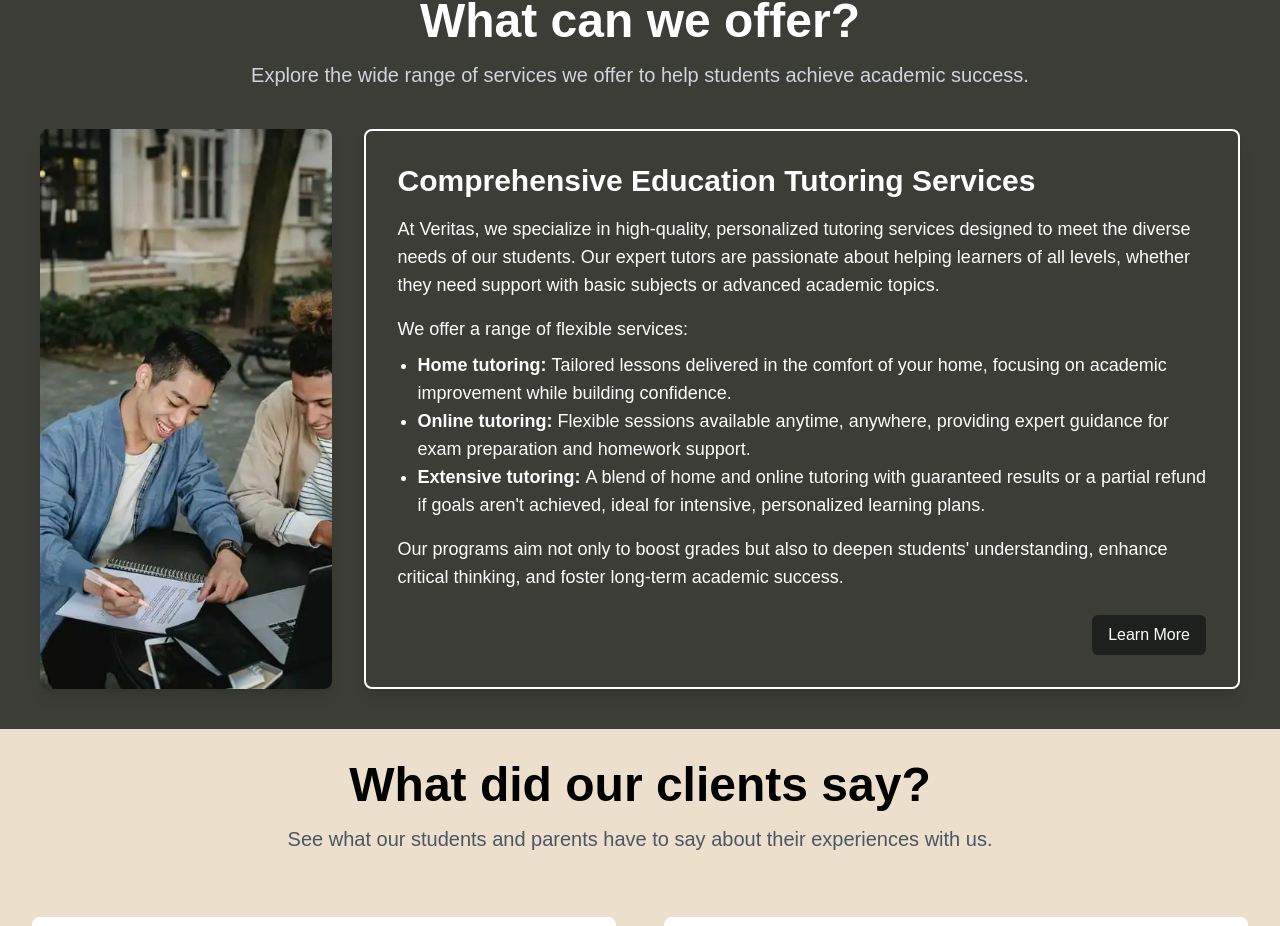
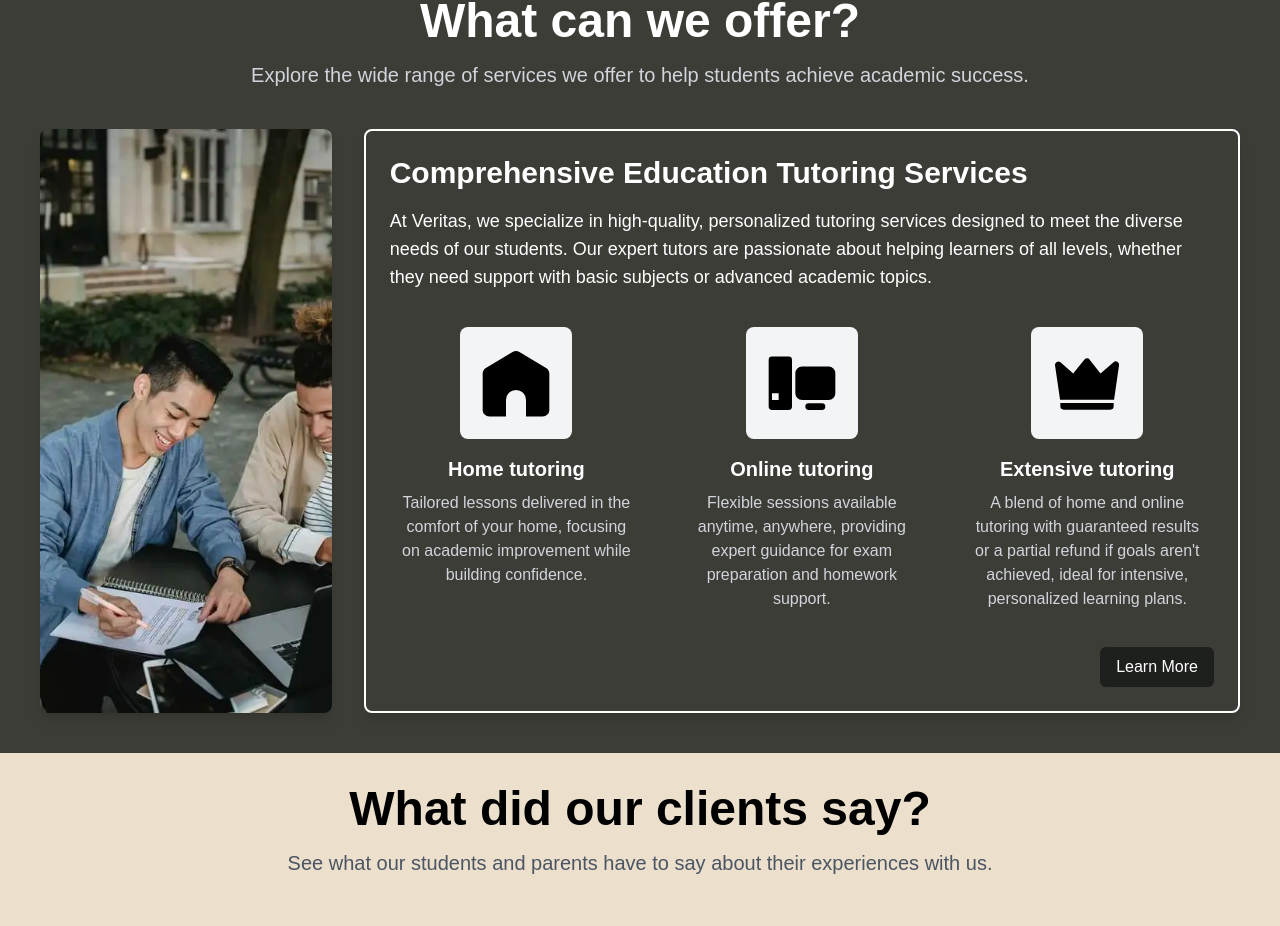
Before and after one commit to ValentinoFebian/code-challenge2, a Next.js app: page / in a window 1280 px wide. Shown: the part 1716-2642 px from the top of the page. Built offline with nearby package versions, Linux system fonts and the light colour scheme.

Commit message:
feat: visual update, improve API fetch

```diff
--- a/src/views/pages/home/components/ShortServicesSection.tsx
+++ b/src/views/pages/home/components/ShortServicesSection.tsx
@@ -14,7 +14,7 @@ function ShortServicesSection() {
 
             {/*Content*/}
             <div className="flex flex-col md:flex-row gap-8 items-center">
-                <div className="h-[35em] w-full md:w-[25%] hidden md:flex justify-center">
+                <div className="h-[36.5em] w-full md:w-[25%] hidden md:flex justify-center">
                     <img
                         src="img/Service.webp"
                         alt="tutor-teaching"
@@ -22,7 +22,8 @@ function ShortServicesSection() {
                     />
                 </div>
 
-                <div className="border-2 border-white h-auto w-full md:w-[75%] p-8 flex flex-col justify-center rounded-lg shadow-lg">
+                {/*Boxes*/}
+                <div className="border-2 border-white h-auto w-full md:w-[75%] p-6 flex flex-col justify-center rounded-lg shadow-lg">
                     <h3 className="text-2xl md:text-3xl font-semibold mb-4">
                         Comprehensive Education Tutoring Services
                     </h3>
@@ -30,18 +31,44 @@ function ShortServicesSection() {
                         At Veritas, we specialize in high-quality, personalized tutoring services designed to meet the diverse needs of our students.
                         Our expert tutors are passionate about helping learners of all levels, whether they need support with basic subjects or advanced academic topics.
                     </p>
-                    <p className="text-base md:text-lg leading-relaxed mt-4">
-                        We offer a range of flexible services:
-                    </p>
-                    <ul className="text-base md:text-lg leading-relaxed list-disc pl-5 mt-2">
-                        <li><span className="font-semibold">Home tutoring: </span>Tailored lessons delivered in the comfort of your home, focusing on academic improvement while building confidence.</li>
-                        <li><span className="font-semibold">Online tutoring: </span>Flexible sessions available anytime, anywhere, providing expert guidance for exam preparation and homework support.</li>
-                        <li><span className="font-semibold">Extensive tutoring: </span>A blend of home and online tutoring with guaranteed results or a partial refund if goals aren't achieved, ideal for intensive, personalized learning plans.</li>
-                    </ul>
 
-                    <p className="text-base md:text-lg leading-relaxed mt-4">
-                        Our programs aim not only to boost grades but also to deepen students' understanding, enhance critical thinking, and foster long-term academic success.
-                    </p>
+                    <div className="grid grid-cols-1 md:grid-cols-3 gap-8 mt-6">
+                        <div className="flex flex-col items-center p-3 rounded-lg hover:bg-gray-600 transition">
+                            <div className="w-[7rem] h-[7rem] bg-gray-100 rounded-lg mb-4 flex items-center justify-center">
+                                <img
+                                    src="icon/home-f.svg"
+                                    alt="home-tutor-icon"
+                                    className="w-[5rem] h-[5rem] rounded-lg"
+                                />
+                            </div>
+                            <h4 className="text-xl font-semibold">Home tutoring</h4>
+                            <p className="text-gray-300 mt-2 text-center">Tailored lessons delivered in the comfort of your home, focusing on academic improvement while building confidence.</p>
+                        </div>
+
+                        <div className="flex flex-col items-center p-3 rounded-lg hover:bg-gray-600 transition">
+                            <div className="w-[7rem] h-[7rem] bg-gray-100 rounded-lg mb-4 flex items-center justify-center">
+                                <img
+                                    src="icon/computer-f.svg"
+                                    alt="online-tutor-icon"
+                                    className="w-[5rem] h-[5rem] rounded-lg"
+                                />
+                            </div>
+                            <h4 className="text-xl font-semibold">Online tutoring</h4>
+                            <p className="text-gray-300 mt-2 text-center">Flexible sessions available anytime, anywhere, providing expert guidance for exam preparation and homework support.</p>
+                        </div>
+
+                        <div className="flex flex-col items-center p-3 rounded-lg hover:bg-gray-600 transition">
+                            <div className="w-[7rem] h-[7rem] bg-gray-100 rounded-lg mb-4 flex items-center justify-center">
+                                <img
+                                    src="icon/crown-f.svg"
+                                    alt="extensive-tutor-icon"
+                                    className="w-[5rem] h-[5rem] rounded-lg"
+                                />
+                            </div>
+                            <h4 className="text-xl font-semibold">Extensive tutoring</h4>
+                            <p className="text-gray-300 mt-2 text-center">A blend of home and online tutoring with guaranteed results or a partial refund if goals aren't achieved, ideal for intensive, personalized learning plans.</p>
+                        </div>
+                    </div>
 
                     <div className="mt-6 flex justify-end">
                         <button className="bg-[#1E201E] text-white px-4 py-2 rounded-md hover:bg-blue-700 transition-colors">
--- a/src/views/pages/services/components/ServiceSection.tsx
+++ b/src/views/pages/services/components/ServiceSection.tsx
@@ -15,13 +15,16 @@ function ServiceSection() {
 
                 {/*Service1*/}
                 <div className="bg-white rounded-lg shadow-lg p-10 flex flex-col items-center justify-between">
-                    <div className="mt-20 w-24 h-24 mb-4">
+                    <div className="mt-10 w-24 h-24 mb-4">
                         <img src="icon/home-f.svg" alt="home-tutor-icon" className="w-full h-full object-contain" />
                     </div>
                     <h3 className="text-xl md:text-2xl font-semibold mb-4 text-gray-800">Home Tutoring</h3>
                     <p className="text-center text-gray-600 text-sm md:text-lg mb-6">
                         Personalized home tutoring services, offering tailored lessons in the comfort of your home to meet individual student needs.
                         Our expert tutors focus on improving academic skills while building student confidence.
+                    </p>
+                    <p className="text-center font-bold text-gray-600 text-sm md:text-lg mb-6">
+                        Price starts from $20/hour
                     </p>
                     <button
                         className="bg-[#3C3D37] text-white py-2 px-6 rounded-full hover:bg-gray-700 transition-all"
@@ -32,13 +35,16 @@ function ServiceSection() {
 
                 {/*Service2*/}
                 <div className="bg-white rounded-lg shadow-lg p-10 flex flex-col items-center justify-between">
-                    <div className="mt-20 w-24 h-24 mb-4">
+                    <div className="mt-10 w-24 h-24 mb-4">
                         <img src="icon/computer-f.svg" alt="online-tutor-icon" className="w-full h-full object-contain" />
                     </div>
                     <h3 className="text-xl md:text-2xl font-semibold mb-4 text-gray-800">Online Tutoring</h3>
                     <p className="text-center text-gray-600 text-sm md:text-lg mb-6">
                         Flexible and interactive online tutoring sessions, designed to provide expert guidance from anywhere, anytime.
                         Whether you're preparing for exams or need homework support, our tutors are here to help.
+                    </p>
+                    <p className="text-center font-bold text-gray-600 text-sm md:text-lg mb-6">
+                        Price starts from $20/hour
                     </p>
                     <button
                         className="bg-[#3C3D37] text-white py-2 px-6 rounded-full hover:bg-gray-700 transition-all"
@@ -49,13 +55,16 @@ function ServiceSection() {
 
                 {/*Service3*/}
                 <div className="bg-white rounded-lg shadow-lg p-10 flex flex-col items-center justify-between">
-                    <div className="mt-20 w-24 h-24 mb-4">
+                    <div className="mt-10 w-24 h-24 mb-4">
                         <img src="icon/crown-f.svg" alt="extensive-tutor-icon" className="w-full h-full object-contain" />
                     </div>
                     <h3 className="text-xl md:text-2xl font-semibold mb-4 text-gray-800">Extensive Tutoring</h3>
                     <p className="text-center text-gray-600 text-sm md:text-lg mb-6">
                         A comprehensive package combining home and online tutoring, with guaranteed results or a partial refund if goals aren't met.
                         Ideal for students seeking intensive preparation and personalized learning plans.
+                    </p>
+                    <p className="text-center font-bold text-gray-600 text-sm md:text-lg mb-6">
+                        Price starts from $35/hour
                     </p>
                     <button
                         className="bg-[#3C3D37] text-white py-2 px-6 rounded-full hover:bg-gray-700 transition-all"
--- a/src/views/pages/teams/components/TeamsSection.tsx
+++ b/src/views/pages/teams/components/TeamsSection.tsx
@@ -16,17 +16,28 @@ function TeamSection() {
     const [tutors, setTutors] = useState<Tutor[]>([]);
 
     useEffect(() => {
+
+        {/* Fetch tutor data from API */}
         const fetchTutors = async () => {
             try {
                 const response = await fetch("https://randomuser.me/api/?results=4");
                 const data = await response.json();
                 setTutors(data.results);
+                localStorage.setItem('tutors', JSON.stringify(data.results)); // Store the data in localStorage
             } catch (err) {
                 console.log(err);
             }
         };
 
-        fetchTutors();
+        {/*Check if data already exists in localStorage */}
+        const storedTutors = localStorage.getItem('tutors');
+
+        if (storedTutors) {
+            setTutors(JSON.parse(storedTutors));
+        } else {
+            fetchTutors();
+        }
+
     }, []);
 
     return (
```
